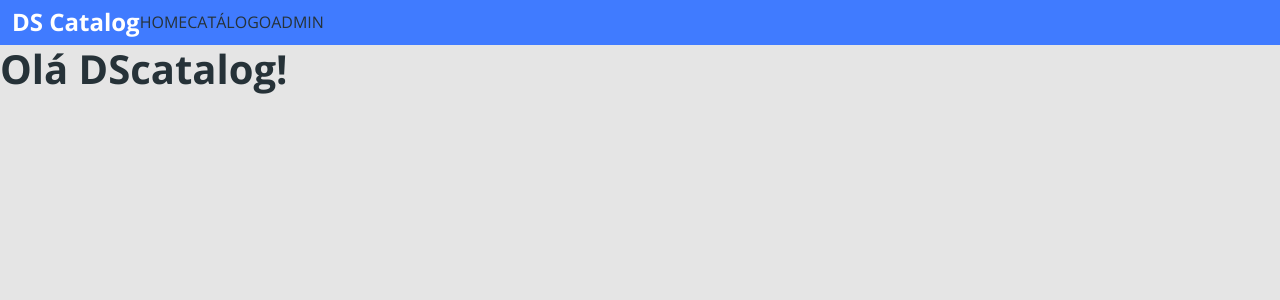
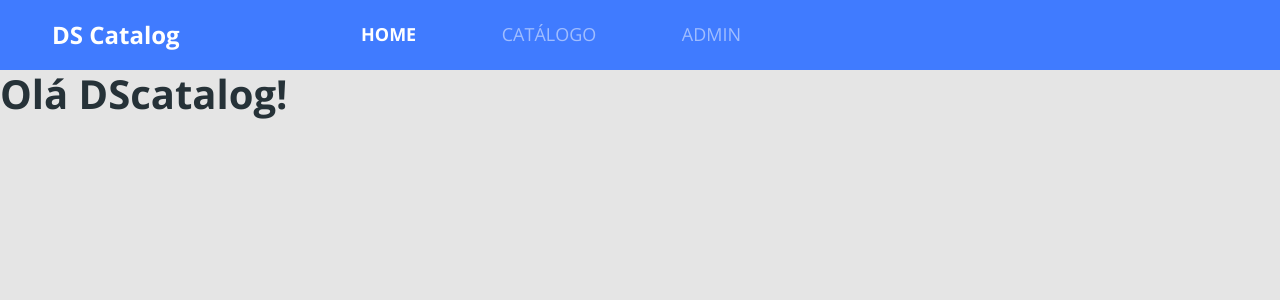
Before and after one commit to ingridholiveira/catalog-ds, a React (Create React App) app in the folder frontweb/: page / in a window 1280 px wide. Shown: the top 300 px of the page. Built offline with nearby package versions, Linux system fonts and the light colour scheme.

Commit message:
navbar styling

```diff
--- a/frontweb/src/components/Navbar/index.tsx
+++ b/frontweb/src/components/Navbar/index.tsx
@@ -1,16 +1,30 @@
 import './style.css';
+import 'bootstrap/js/src/collapse.js';
 
 const Navbar = () => {
   return (
-    <nav className="navbar navbar-expand-md bg-primary">
+    <nav className="navbar navbar-expand-md navbar-dark bg-primary main-nav">
       <div className="container-fluid">
         <a href="link" className="nav-logo-text">
           <h4>DS Catalog</h4>
         </a>
-        <div className="collapse navbar-collapse">
-          <ul className="navbar-nav">
+
+        <button
+            className="navbar-toggler"
+            type="button"
+            data-bs-toggle="collapse"
+            data-bs-target="#dscatalog-navbar"
+            aria-controls="dscatalog-navbar"
+            aria-expanded="false"
+            aria-label="Toggle navigation"
+          >
+            <span className="navbar-toggler-icon"></span>
+        </button>
+
+        <div className="collapse navbar-collapse" id="dscatalog-navbar">
+          <ul className="navbar-nav offset-md-2 main-menu">
             <li>
-              <a href="link">HOME</a>
+              <a href="link" className="active">HOME</a>
             </li>
             <li>
               <a href="link">CATÁLOGO</a>
--- a/frontweb/src/components/Navbar/style.css
+++ b/frontweb/src/components/Navbar/style.css
@@ -1,3 +1,29 @@
+.main-nav{
+    min-height: 70px;
+    padding-left: 40px;
+}
+
+
 .nav-logo-text, .nav-logo-text:hover{
     color: #fff;
 }
+
+.main-menu{
+    display: flex;
+    font-size: 18px;
+    width: 380px;
+    justify-content: space-between;
+}
+
+.main-menu a{
+    color: rgba(255, 255, 255, 0.5);
+}
+
+.main-menu a:hover{
+    color: #fff;
+}
+
+.main-menu a.active{
+    color: #fff;
+    font-weight: bold;
+}
```
